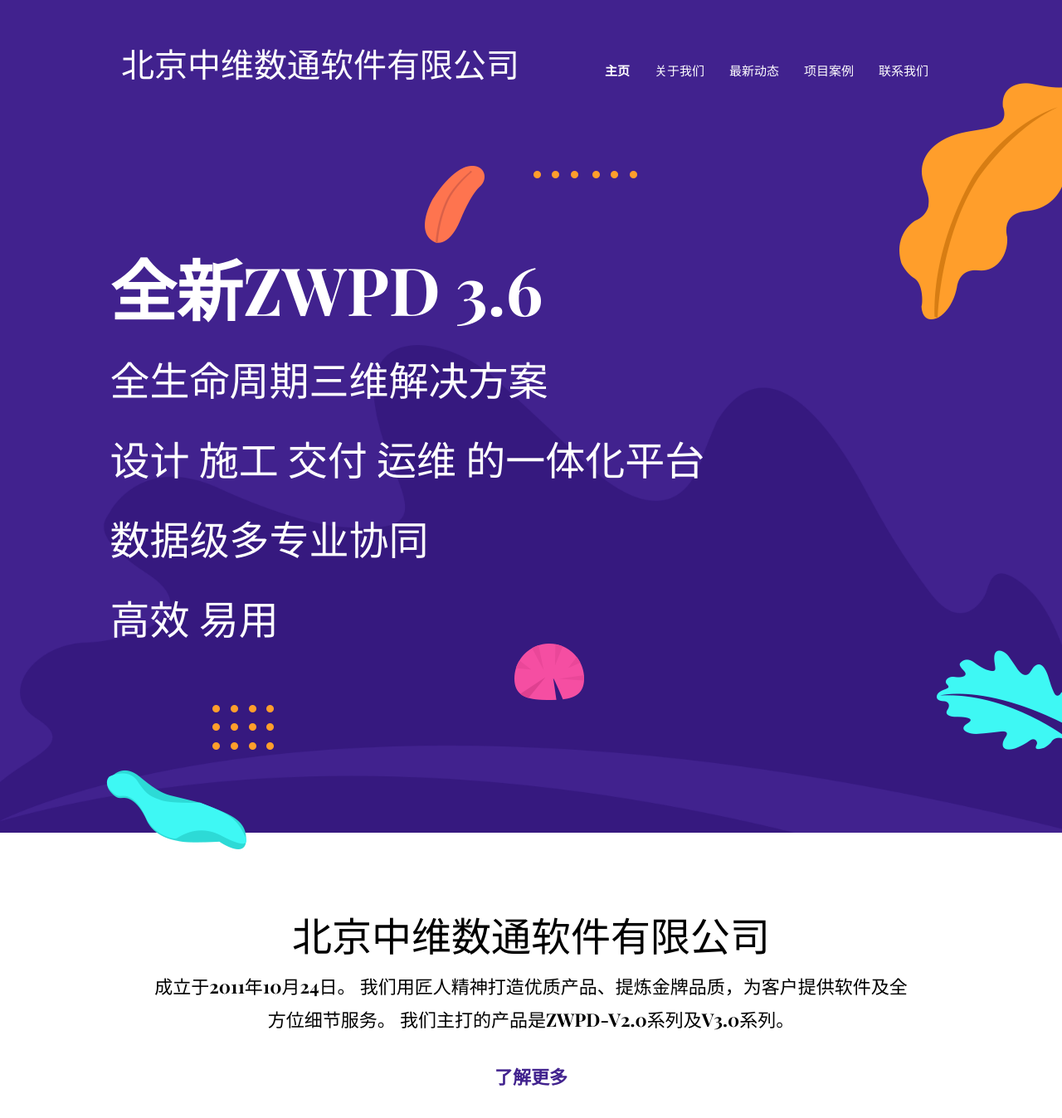
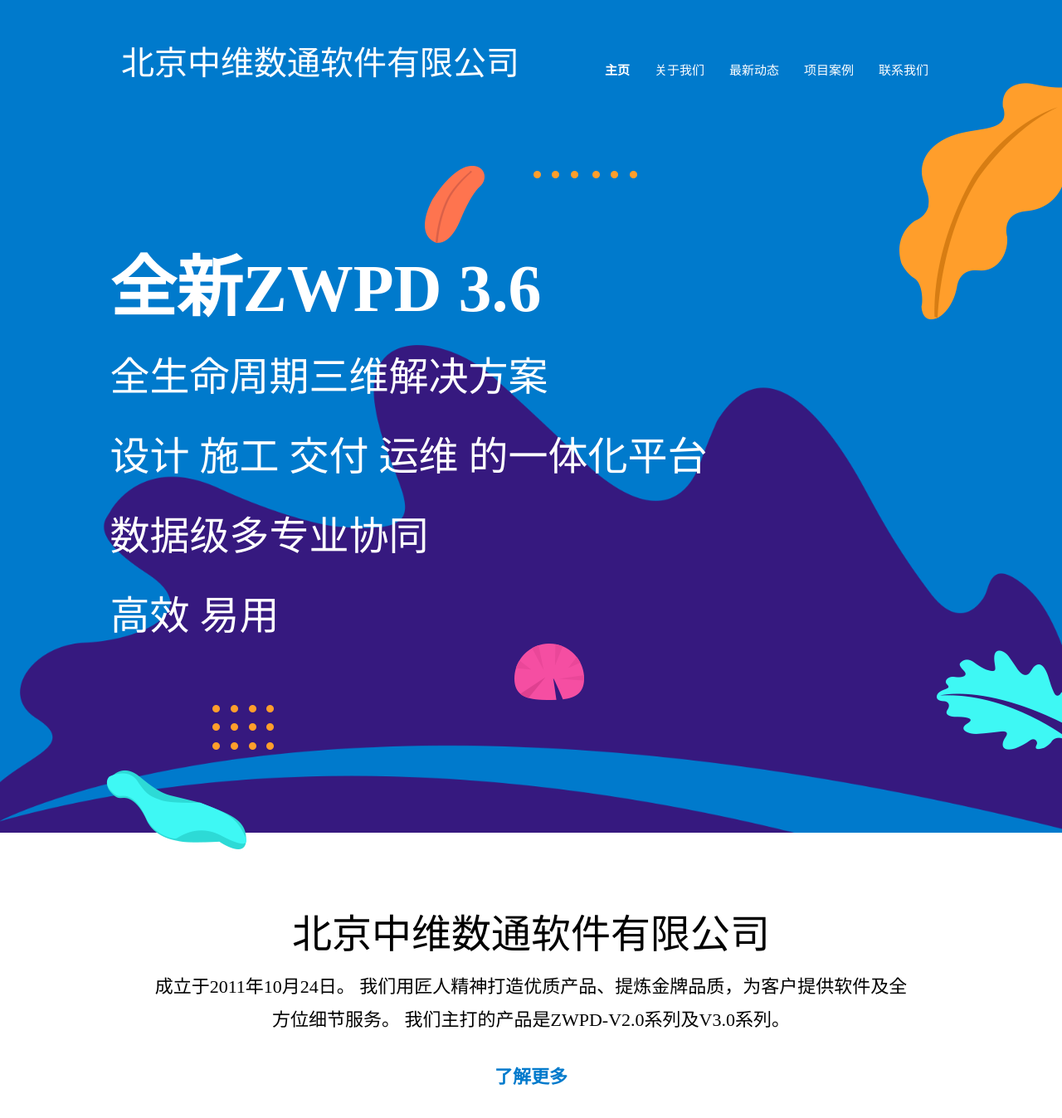
Before and after one commit to zwpim/zwpim.github.io, a Jekyll site: the page built from index.html, in a window 1280 px wide and 1400 px high. Shown: the top 1348 px of the window at 83% size. Built offline with Jekyll 4.4.1, drawn with Linux system fonts in a browser that asks for light colours.

Commit message:
Update _variables.scss

```diff
--- a/assets/scss/_variables.scss
+++ b/assets/scss/_variables.scss
@@ -1,5 +1,5 @@
 // Color Variables
-$primary-color: #41228e;
+$primary-color: #007ACC;
 $secondary-color: #2bfdff;
 $text-color: #4c4c4c;
 $text-color-dark: #000;
@@ -11,6 +11,6 @@ $white: #fff;
 $gray: #eaeaea;
 
 // Font Variables
-$primary-font: 'Roboto', sans-serif;
-$secondary-font: 'Playfair Display', serif;
+$primary-font: 'SimHei', sans-serif;
+$secondary-font: 'Microsoft YaHei', serif;
 $icon-font: 'themify';
```
